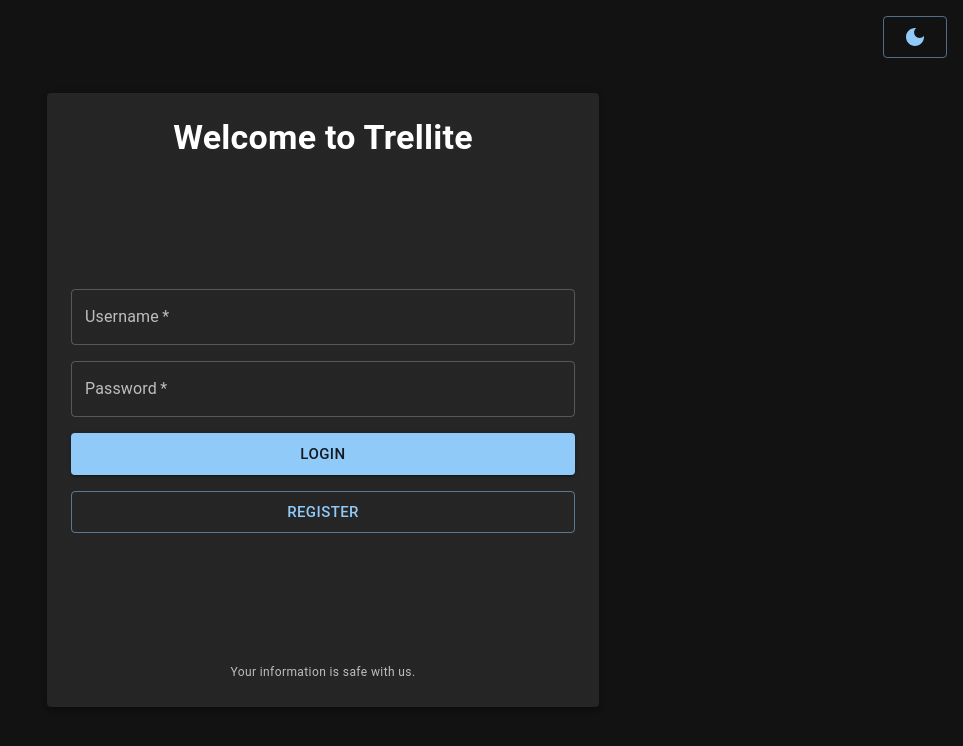
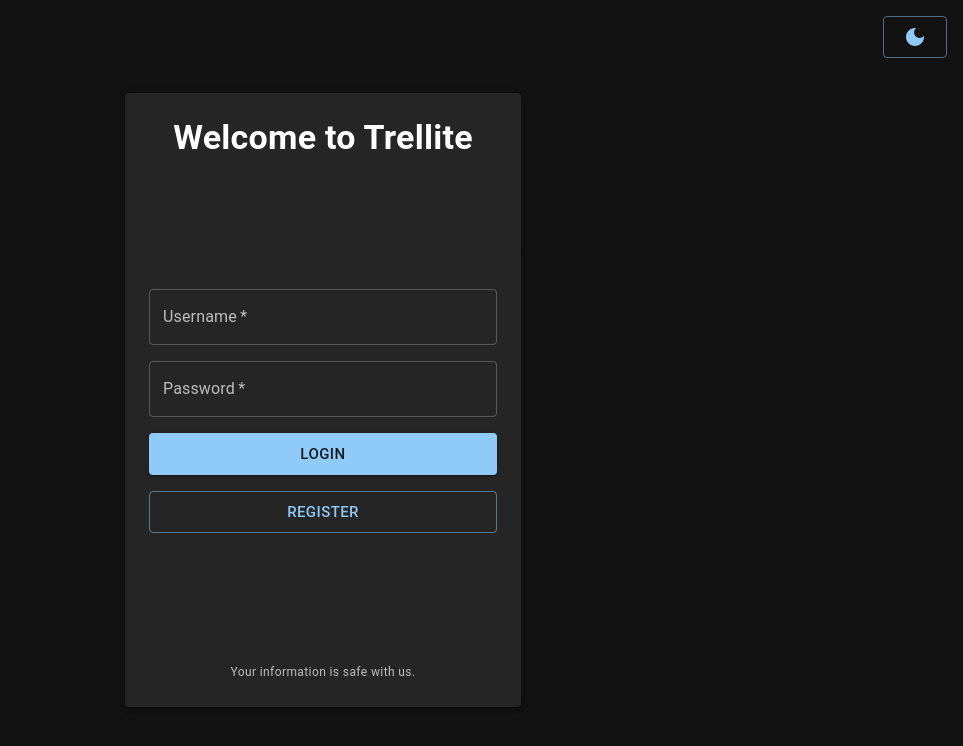
Before and after one commit to carlo-baron/kwicom, a Next.js app: page /login in a window 1280 px wide. Shown: the top 746 px of the page, without its empty margins (317-1280 px from the left). Built offline with nearby package versions, Linux system fonts and the light colour scheme.

Commit message:
hotfix: changed maxWidth of login form

```diff
--- a/src/app/(pages)/login/page.tsx
+++ b/src/app/(pages)/login/page.tsx
@@ -71,7 +71,7 @@ export default function Login() {
 
   return (
     <Container
-      maxWidth="sm"
+      maxWidth="xs"
       sx={{
         p: 2,
         display: "flex",
```
